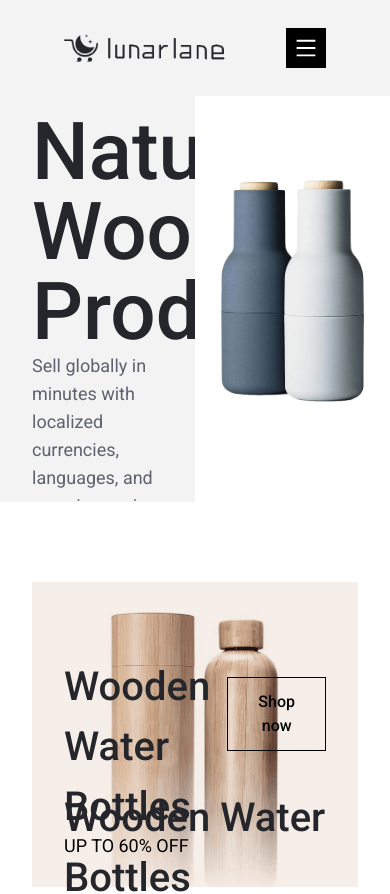
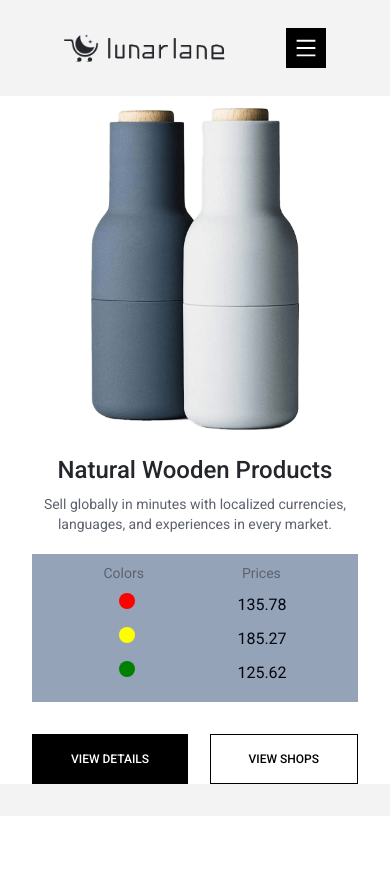
Before and after one commit to Khanhbroo/ecommerce-lunarlane, a React (Vite) app: page / in a window 390 px wide. Shown: the top 894 px of the page. Built offline with nearby package versions, Linux system fonts and the light colour scheme.

Commit message:
feat: code mobile responsive for header and hero section

```diff
--- a/src/components/common/CustomComponents.jsx
+++ b/src/components/common/CustomComponents.jsx
@@ -17,20 +17,24 @@ const Title = ({ level, children, className }) => {
       : "text-[18px] font-[500] text-primary"
   }`;
 
-  return <Heading className={`${className} ${classes}`}>{children}</Heading>;
+  return <Heading className={`${classes} ${className}`}>{children}</Heading>;
 };
 
 const BodyOne = ({ children, className }) => {
   const classes = "text-lg font-normal text-primary-gray mb-4";
-  return <p className={`${className} ${classes}`}>{children}</p>;
+  return <p className={`${classes} ${className}`}>{children}</p>;
 };
 
 const BodyTwo = ({ children }) => {
   return <p className="text-base font-semibold text-white">{children}</p>;
 };
 
-const Caption = ({ children }) => {
-  return <p className="text-sm font-normal text-primary-gray">{children}</p>;
+const Caption = ({ children, className }) => {
+  return (
+    <p className={`text-sm font-normal text-primary-gray ${className}`}>
+      {children}
+    </p>
+  );
 };
 
 const Span = ({ children }) => {
@@ -105,6 +109,7 @@ BodyTwo.propTypes = {
 };
 Caption.propTypes = {
   children: PropTypes.node.isRequired,
+  className: PropTypes.node,
 };
 Span.propTypes = {
   children: PropTypes.node.isRequired,
--- a/src/components/common/Header.jsx
+++ b/src/components/common/Header.jsx
@@ -123,8 +123,8 @@ const Header = () => {
               <ModalCart />
 
               <button
+                className="lg:hidden w-10 h-10 flex justify-center items-center bg-black text-white focus:outline-none"
                 onClick={toggleMenu}
-                className="lg:hidden w-10 h-10 flex justify-center items-center bg-black text-white focus:outline-none"
               >
                 {isOpen ? (
                   <AiOutlineClose size={24} />
@@ -135,7 +135,7 @@ const Header = () => {
             </div>
           </div>
 
-          {/* Responsive menu if below 768px */}
+          {/* Responsive menu if below 1024px */}
 
           <div
             ref={menuRef}
@@ -144,7 +144,11 @@ const Header = () => {
             }`}
           >
             {menulists.map((list) => (
-              <li key={list.id} className="uppercase list-none">
+              <li
+                key={list.id}
+                className="uppercase list-none"
+                onClick={toggleMenu}
+              >
                 <CustomNavLink href={list.path} className="text-white">
                   {list.link}
                 </CustomNavLink>
--- a/src/components/hero/Hero.jsx
+++ b/src/components/hero/Hero.jsx
@@ -10,7 +10,7 @@ const NextArrow = (props) => {
   const { onClick } = props;
   return (
     <div
-      className="absolute bottom-0 left-96  lg:left-1/2 slider-btn"
+      className="hidden md:block absolute bottom-0 left-[50.1%] slider-btn"
       onClick={onClick}
     >
       <button className="next">
@@ -24,7 +24,7 @@ const PrevArrow = (props) => {
   const { onClick } = props;
   return (
     <div
-      className="absolute bottom-0 bg-white text-primary right-96 lg:left-[46.5%] slider-btn z-10"
+      className="hidden md:block absolute bottom-0 bg-white text-primary right-[50.1%] slider-btn z-10"
       onClick={onClick}
     >
       <button className="next">
@@ -42,27 +42,11 @@ const Hero = () => {
     slidesToScroll: 1,
     nextArrow: <NextArrow />,
     prevArrow: <PrevArrow />,
-    responsive: [
-      {
-        breakpoint: 480,
-        settings: {
-          nextArrow: <></>,
-          prevArrow: <></>,
-        },
-      },
-      {
-        breakpoint: 768,
-        settings: {
-          nextArrow: <></>,
-          prevArrow: <></>,
-        },
-      },
-    ],
   };
 
   return (
     <div>
-      <section className="h-[50vh] lg:h-[90vh] mt-20 bg-white-100 relative z-1">
+      <section className="h-auto md:h-[50vh] lg:h-[90vh] mt-20 bg-white-100 relative z-1">
         <Slider {...settings}>
           {herolist.map((item) => (
             <HeroItem
--- a/src/components/hero/HeroItem.jsx
+++ b/src/components/hero/HeroItem.jsx
@@ -17,7 +17,8 @@ const HeroItem = ({ title, description, prices, colors, image }) => {
 
   return (
     <>
-      <section className="content flex justify-between lg:px-16 h-[50vh] lg:h-[90vh] relative z-20">
+      <div className="hidden sm:block">
+        <section className="flex content justify-between lg:px-16 h-[50vh] lg:h-[90vh] relative z-20">
           <div className="left w-1/2 p-8 lg:p-32 lg:py-64">
             <Title
               level={1}
@@ -59,11 +60,71 @@ const HeroItem = ({ title, description, prices, colors, image }) => {
             <img
               src={image}
               alt={title}
-            className="h-[60vh] w-full object-contain"
+              className="lg:h-[60vh] h-[40vh] w-full object-contain"
             />
           </div>
           <div className="lg:bg-black lg:h-[90vh] lg:absolute lg:top-0 lg:right-0 lg:w-1/3 lg:-z-10"></div>
         </section>
+      </div>
+      {/* On mobile: < 768px */}
+
+      <div className="block sm:hidden pb-8">
+        <section className="flex flex-col bg-white">
+          <div className="p-5 w-full h-full flex justify-center items-center">
+            <img
+              src={image}
+              alt={title}
+              className="h-[40vh] w-full object-contain"
+            />
+          </div>
+          <div className="container">
+            <div className=" pb-1 text-center">
+              <Title level={4} className="leading-none font-medium">
+                {title}
+              </Title>
+              <BodyOne className="mt-3 text-sm">{description}</BodyOne>
+            </div>
+            <div className="flex justify-center bg-slate-400 py-2">
+              <table>
+                <thead>
+                  <tr className="flex gap-[96px] mb-2">
+                    <th scope="col">
+                      <Caption className="text-black">Colors</Caption>
+                    </th>
+                    <th scope="col">
+                      <Caption className="text-black">Prices</Caption>
+                    </th>
+                  </tr>
+                </thead>
+                <tbody>
+                  {prices.map((price, index) => (
+                    <tr key={index} className="flex gap-[100px] mb-2">
+                      <td>
+                        <div
+                          key={index}
+                          className="w-4 h-4 rounded-full cursor-pointer border-gray-300 ml-4"
+                          style={{ backgroundColor: price.color }}
+                        ></div>
+                      </td>
+                      <td>
+                        <p className="text-gray-950">{price.value}</p>
+                      </td>
+                    </tr>
+                  ))}
+                </tbody>
+              </table>
+            </div>
+            <div className="flex items-center justify-between mt-8">
+              <button className="primary-btn uppercase btn-small">
+                View details
+              </button>
+              <button className="secondary-btn uppercase btn-small">
+                View shops
+              </button>
+            </div>
+          </div>
+        </section>
+      </div>
     </>
   );
 };
--- a/src/styles/index.css
+++ b/src/styles/index.css
@@ -119,6 +119,11 @@ body {
 .secondary-btn:hover:after {
   right: 100%;
   opacity: 1;
+}
+
+.btn-small {
+  font-size: 12px !important;
+  padding: 12px 38px;
 }
 
 /*    Navbar   */
```
Lines whose indentation alone changed are shown as unchanged.
